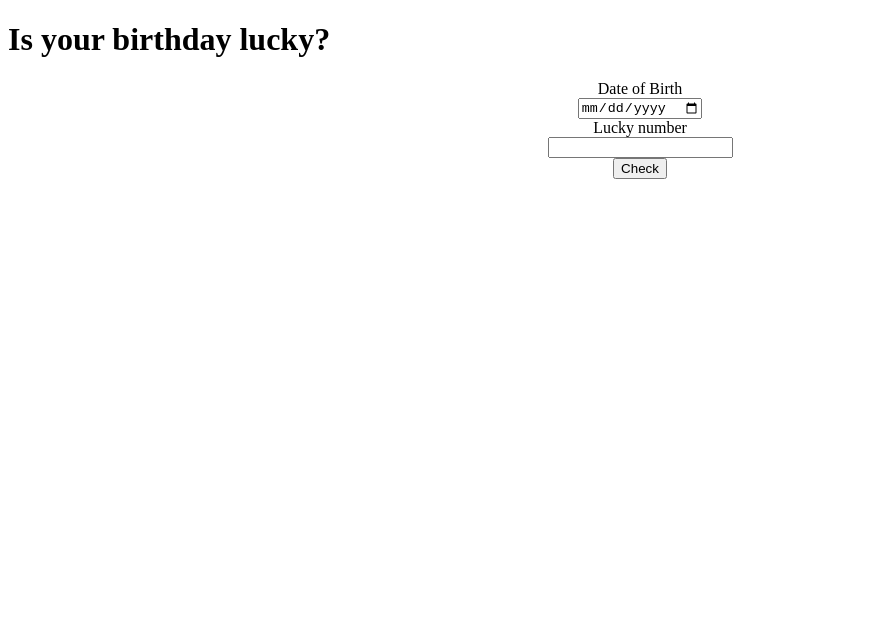
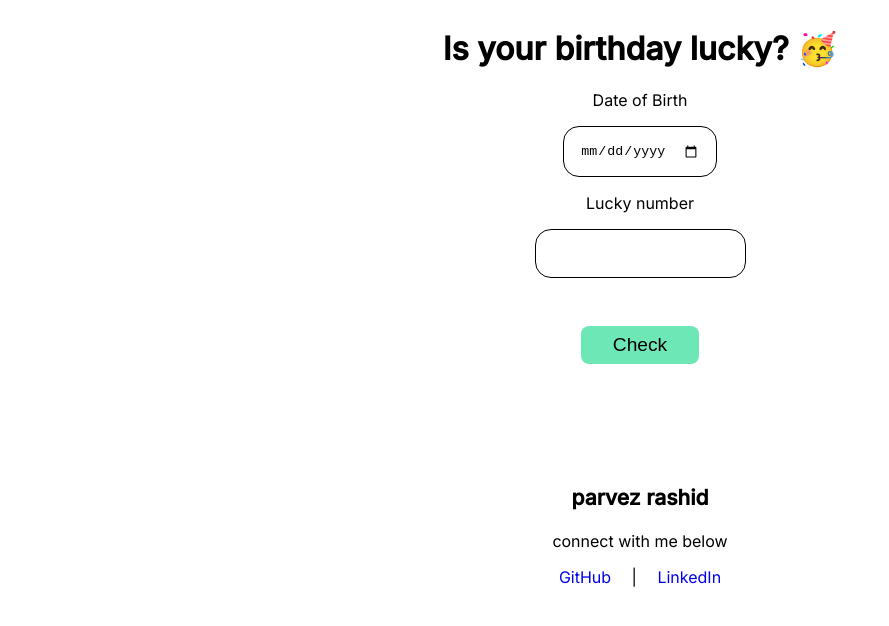
Before and after one commit to parvez-rashid/neogcamp-mark11, a plain HTML site: page index.html in a window 1280 px wide. Shown: the whole page, without its empty margins (0-889 px from the left). Drawn offline with Linux system fonts and the light colour scheme.

Commit message:
Update style.css, emojis added

```diff
--- a/app.js
+++ b/app.js
@@ -5,9 +5,9 @@ const outputBox = document.querySelector("#output");
 
 function compareValues(sum, luckyNumber) {
     if(sum%luckyNumber===0) {
-        outputBox.innerText="Lucky";
+        outputBox.innerText="Yay! Your birthday is lucky 😄";
     }else {
-        outputBox.innerText="no!";
+        outputBox.innerText="Oh no! Your birthday is not lucky ☹️";
     }
 }
 
--- a/index.html
+++ b/index.html
@@ -9,17 +9,34 @@
 
 </head>
 <body>
-    <h1>Is your birthday lucky?</h1>
     <div class="container">
+        <h1>Is your birthday lucky? 🥳</h1>
         <label for="date-of-birth">Date of Birth </label>
-        <input type="date" id="date-of-birth">
+        <input type="date" class="input-box" id="date-of-birth">
 
         <label for="lucky-number">Lucky number</label>
-        <input type="number" id="lucky-number">
+        <input type="number" class="input-box" id="lucky-number">
 
         <button id="check-number">Check</button>
         <p id="output"></p>
     </div>
+    <footer class="footer">
+        <div class="footer-heading">
+            <h3>parvez rashid</h3>
+        </div>
+        <p>connect with me below</p>
+        <ul class="list-non-bullet">
+            <li class="list-item-inline">
+                <a class="link" href="https://github.com/parvez-rashid">GitHub</a>
+            </li>
+            <li class="list-item-inline">
+                |
+            </li>
+            <li class="list-item-inline">
+                <a class="link" href="https://www.linkedin.com/in/mohammed-parvez-rashid-198a6b194/">LinkedIn</a>
+            </li>
+        </ul>
+    </footer>
     <script src="app.js"></script>
 </body>
 </html>
--- a/style.css
+++ b/style.css
@@ -1,5 +1,65 @@
+@import url('https://fonts.googleapis.com/css2?family=Inter:wght@300;400;500&display=swap');
+:root {
+    --primary-color: #6EE7B7;
+}
+body {
+    font-family: 'Inter', sans-serif;
+}
 .container {
     display: flex;
     flex-direction: column;
     align-items: center;
+    justify-content: center;
 }
+
+.input-box {
+    padding: 1rem;
+    margin: 1rem;
+    border: 1px solid black;
+    border-radius: 1rem;
+}
+
+#check-number {
+    padding: 0.5rem 2rem;
+    margin-top: 2rem;
+    margin-bottom: 1rem;
+    border: none;
+    background-color: var(--primary-color);
+    border-radius: 0.5rem;
+    font-size: larger;
+    cursor: pointer;
+}
+
+#output {
+    font-size: large;
+}
+
+.list-non-bullet {
+    list-style: none;
+    padding-inline-start: 0px;
+}
+
+.list-item-inline {
+    display: inline;
+    padding: 0rem 0.5rem;
+}
+
+.footer {
+    padding: 1rem 1rem;
+    margin-top: 2rem;
+    border-top-right-radius: 1rem;
+    text-align: center;
+}
+
+.footer-heading {
+    font-weight: bold;
+    font-size: large;
+}
+
+.footer ul {
+    padding-inline-start: 0px;
+}
+
+.footer .link {
+    text-decoration: none;
+}
```
